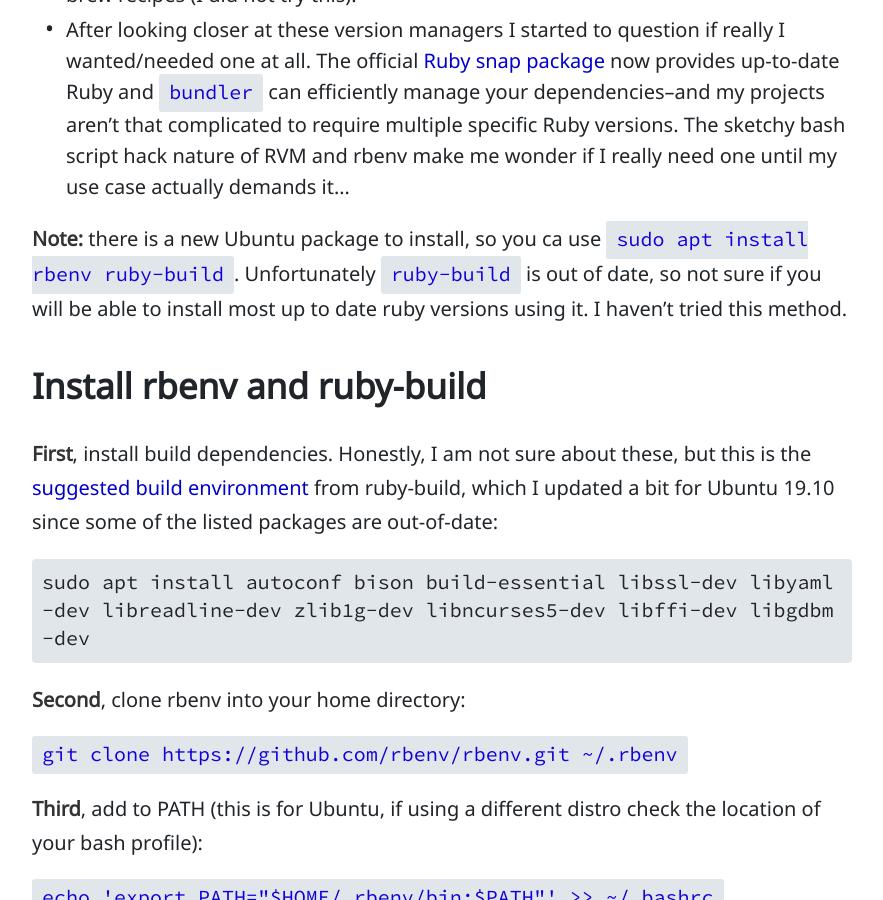
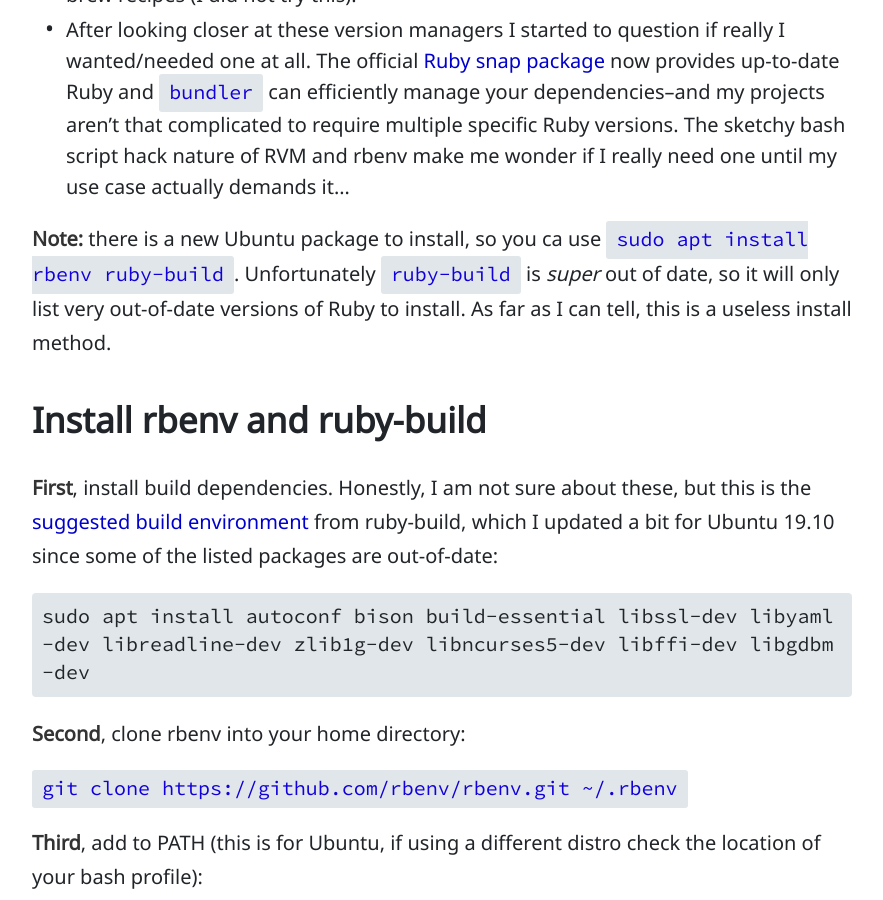
Before and after one commit to evanwill/_drafts, a Jekyll site: the page built from _notes/ruby-rbenv.md, in a window 1280 px wide and 900 px high, scrolled down 1036 px. Shown: the whole window, without its empty margins (198-1081 px from the left). Built offline with Jekyll 4.4.1, drawn with Linux system fonts in a browser that asks for light colours; comment, search, counter and statistics services are not loaded.

Commit message:
update rbenv

```diff
--- a/_notes/ruby-rbenv.md
+++ b/_notes/ruby-rbenv.md
@@ -23,8 +23,8 @@
 - After looking closer at these version managers I started to question if really I wanted/needed one at all. The official [Ruby snap package](https://snapcraft.io/ruby) now provides up-to-date Ruby and `bundler` can efficiently manage your dependencies--and my projects aren't that complicated to require multiple specific Ruby versions. The sketchy bash script hack nature of RVM and rbenv make me wonder if I really need one until my use case actually demands it...
 
 **Note:** there is a new Ubuntu package to install, so you ca use `sudo apt install rbenv ruby-build`.
-Unfortunately `ruby-build` is out of date, so not sure if you will be able to install most up to date ruby versions using it.
-I haven't tried this method.
+Unfortunately `ruby-build` is *super* out of date, so it will only list very out-of-date versions of Ruby to install.
+As far as I can tell, this is a useless install method.
 
 ## Install rbenv and ruby-build
 
```
